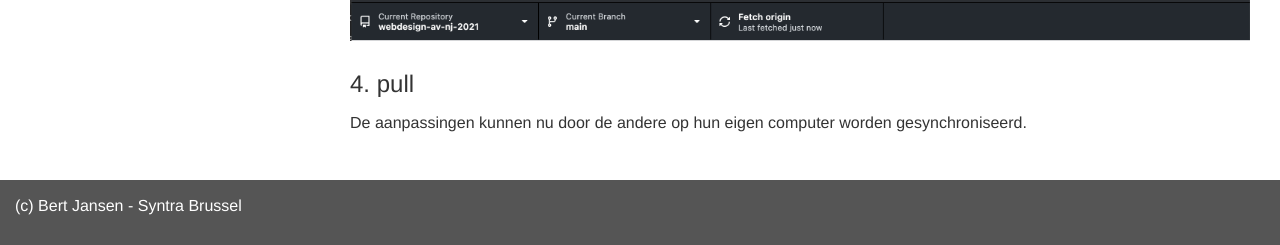
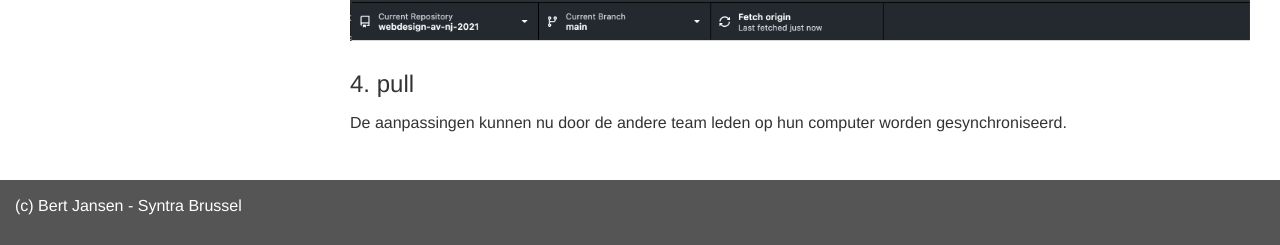
Before and after one commit to Syntra-Brussel/webdesign, a Jekyll site: the page built from git/stappen.md, in a window 1280 px wide and 900 px high, scrolled down 1780 px. Shown: the part 652-897 px from the top of the window. Built offline with Jekyll 4.4.1, drawn with Linux system fonts in a browser that asks for light colours; nearby versions of some CDN libraries; a script that is not in the unit is left out.

Commit message:
Update stappen.md

```diff
--- a/git/stappen.md
+++ b/git/stappen.md
@@ -35,4 +35,4 @@ Een commit die werd gedaan kan nu naar de GIT server worden verstuurd.
 <img src="{{ '/git/images/na_push.png' | relative_url}}" />
 
 ### 4. pull
-De aanpassingen kunnen nu door de andere op hun eigen computer worden gesynchroniseerd.
+De aanpassingen kunnen nu door de andere team leden op hun computer worden gesynchroniseerd.
```
